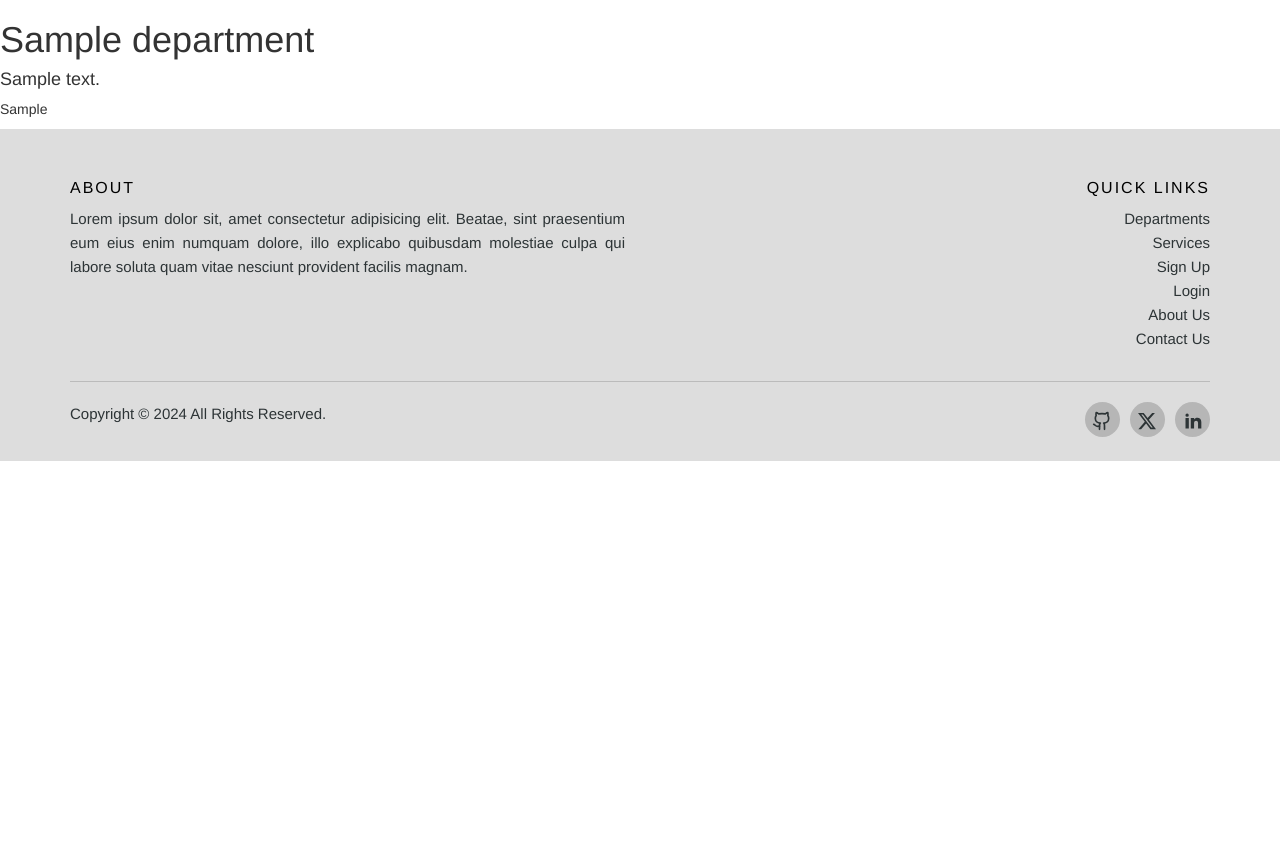
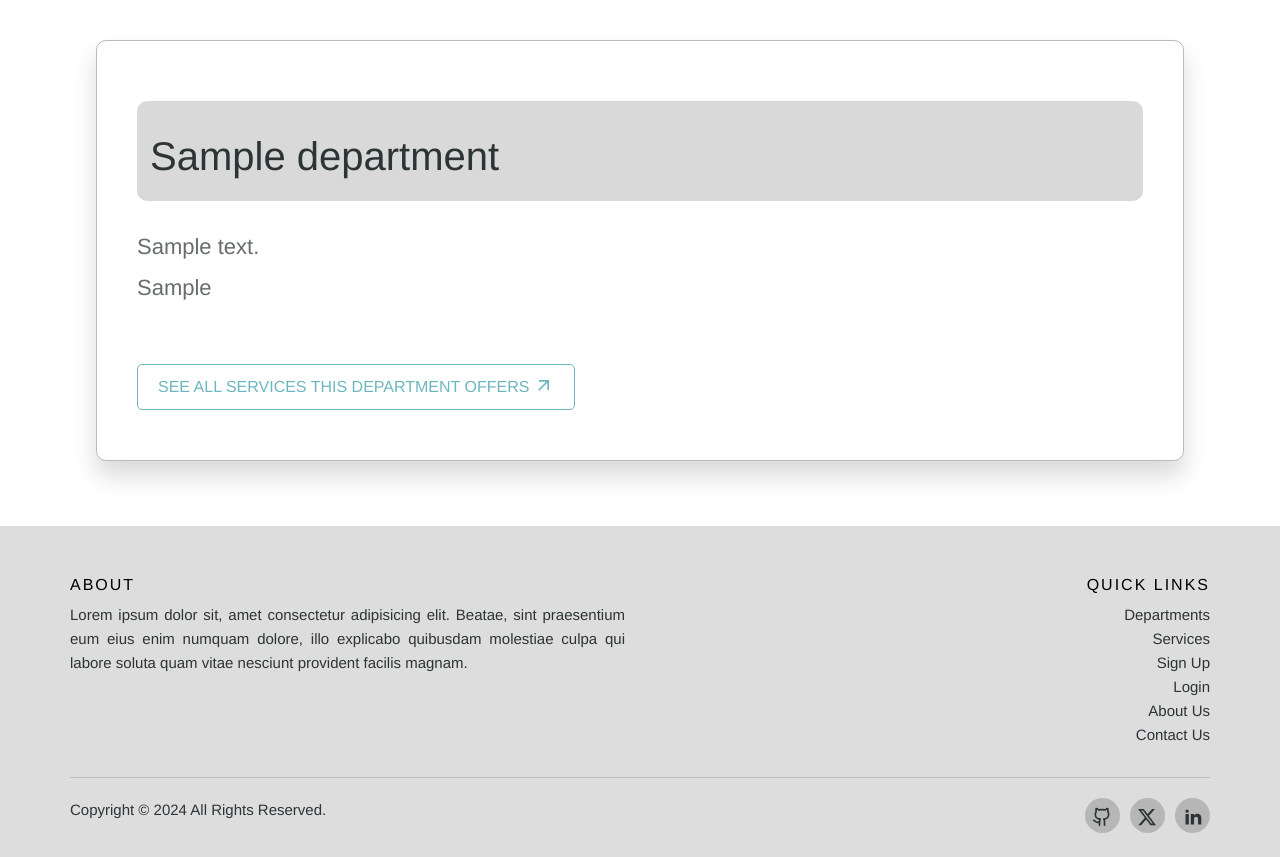
Before and after one commit to uosyph/GovServicesPortal, a Flask app: page /departments/1 in a window 1280 px wide. Shown: the part 100-957 px from the top of the page. Before the commit the page ends 561 px from the top, so only its background shows below. Run offline with Flask 3, Linux system fonts and the light colour scheme; tables that the repository leaves empty hold one stand-in row (values such as "Sample post"); some libraries are stand-ins or nearby versions.

Commit message:
[feat] Improve listing view

```diff
--- a/static/styles/404.css
+++ b/static/styles/404.css
@@ -1,5 +1,7 @@
 .container {
 	margin: auto;
+	margin-top: 50px;
+	margin-bottom: 80px;
 	max-width: 50%;
 	text-align: center;
 	color: #2d3436;
--- /dev/null
+++ b/static/styles/listing.css
@@ -0,0 +1,69 @@
+.item-box {
+	color: #2d3436;
+	border: 1px solid #2d343654;
+	margin: auto;
+	margin-top: 40px;
+	width: 85%;
+	padding: 40px;
+	box-sizing: border-box;
+	box-shadow: 0 15px 25px rgba(0, 0, 0, 0.15);
+	border-radius: 10px;
+	margin-bottom: 65px;
+}
+
+.item-box .item_title {
+	background: rgba(0, 0, 0, 0.15);
+	border-radius: 10px;
+	padding: 1.3rem;
+	margin: 20px 0 30px;
+}
+
+.item-box .item_title h2 {
+	font-size: 40px;
+	padding: 0;
+	color: #2d3436;
+}
+
+.item-box .item_title h4 {
+	display: inline-block;
+	font-size: 12px;
+	background: #6db6c0;
+	border-radius: 5px;
+	padding: 4px 8px;
+	margin-top: 10px;
+}
+
+.item-box p {
+	font-size: 22px;
+	padding: 0;
+	color: #2d3436b9;
+}
+
+.item-box .all-services-btn {
+	position: relative;
+	display: inline-block;
+	padding: 10px 20px;
+	color: #6db6c0;
+	font-size: 16px;
+	text-decoration: none;
+	text-transform: uppercase;
+	overflow: hidden;
+	transition: 0.5s;
+	margin-top: 50px;
+	margin-bottom: 5px;
+	border: 1px solid #6db6c0;
+	border-radius: 5px;
+	cursor: pointer;
+	background-color: transparent;
+}
+
+.item-box .all-services-btn:hover {
+	background: #6db6c0;
+	color: #fff;
+	box-shadow: 0 0 1px #6db6c018, 0 0 15px #6db6c018, 0 0 20px #6db6c018,
+		0 0 30px #6db6c018;
+}
+
+.item-box .all-services-btn svg {
+	vertical-align: text-bottom;
+}
--- a/templates/list.html
+++ b/templates/list.html
@@ -21,7 +21,6 @@
                     <path fill="currentColor" d="M6 6v2h8.59L5 17.59L6.41 19L16 9.41V18h2V6z"/>
                 </svg>
             </h2>
-
         </a>
     </div>
 {% endif %}
--- a/templates/listing.html
+++ b/templates/listing.html
@@ -2,8 +2,33 @@
 
 {% block title %}{{ item.title }} | GSP{% endblock %}
 
+{% block head %}
+<link rel="stylesheet" href="{{ url_for('static', filename='styles/listing.css') }}">
+{% endblock %}
+
 {% block body %}
-<h1>{{ item.title }}</h1>
-<h4>{{ item.description }}</h4>
-<p>{{ item.readme }}</p>
+<div class="item-box">
+    <div class="item_title">
+        <h2>{{ item.title }}</h2>
+        {% if item.department_id %}
+            {% set department = Department.query.filter_by(id=item.department_id).first() %}
+            <h4>{{ department.title }}</h4>
+        {% endif %}
+    </div>
+
+    <p>{{ item.description }}</p>
+
+    {% if item.readme %}
+        <p>{{ item.readme }}</p>
+    {% endif %}
+
+    {% if all_services_url %}
+        <a class="all-services-btn" href="{{ all_services_url }}">
+            See all services this department offers
+            <svg xmlns="http://www.w3.org/2000/svg" width="20" height="20" viewBox="0 0 24 24">
+                <path fill="currentColor" d="M6 6v2h8.59L5 17.59L6.41 19L16 9.41V18h2V6z"/>
+            </svg>
+        </a>
+    {% endif %}
+</div>
 {% endblock %}
--- a/views.py
+++ b/views.py
@@ -178,7 +178,13 @@ def department(id):
     department = Department.query.filter_by(id=id).first()
     if not department:
         abort(404)
-    return render_template("listing.html", item=department)
+    all_services_url = url_for("department_services", id=department.id)
+    return render_template(
+        "listing.html",
+        type="department",
+        item=department,
+        all_services_url=all_services_url,
+    )
 
 
 @app.route("/departments/<id>/services")
@@ -215,7 +221,9 @@ def service(id):
     service = Service.query.filter_by(id=id).first()
     if not service:
         abort(404)
-    return render_template("listing.html", item=service)
+    return render_template(
+        "listing.html", type="service", item=service, Department=Department
+    )
 
 
 @app.route("/new", methods=["GET", "POST"])
```
